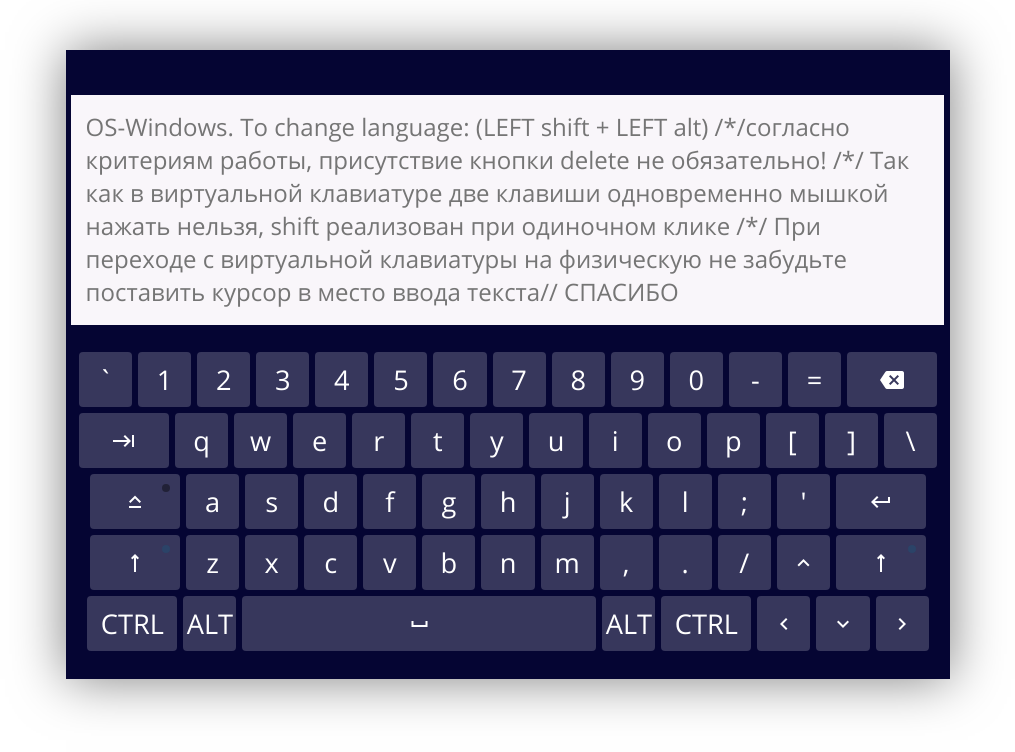
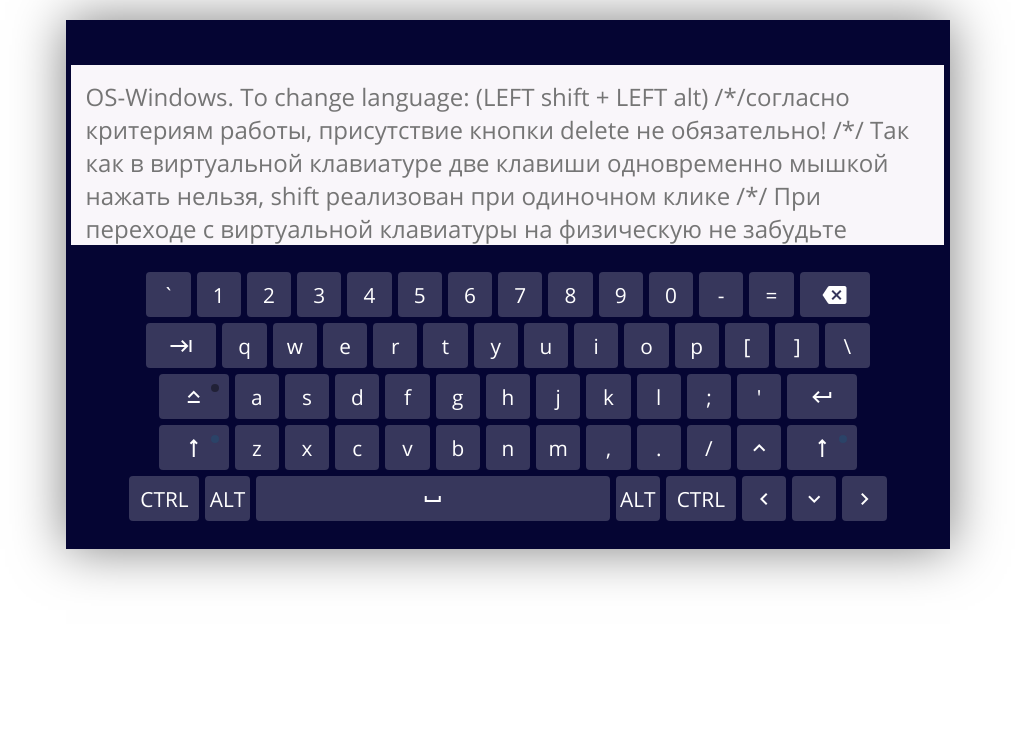
Before and after one commit to SmSka2021/Virtual_Keyboard, a website: page index.html in a window 1280 px wide. Shown: the whole page, without its empty margins (132-1147 px from the left). Drawn offline with Linux system fonts and the light colour scheme; files whose address does not match are found by name.

Commit message:
refactor: correct size keys

```diff
--- a/css/style.css
+++ b/css/style.css
@@ -13,7 +13,7 @@
 font-family: 'Merriweather';
 width: calc(96.5% - 10px);
 margin: 20px 5px;
-height: 200px;
+height: 150px;
 resize: none;
 padding: 15px;
 font-size: 1.5rem;
@@ -25,7 +25,7 @@ background-color:rgb(249, 246, 250);
 }
 .keyboard {
     width: 70%;
-    margin: 50px auto;
+    margin: 20px auto;
     padding: 25px 0;
     background: rgb(5, 5, 51);
     box-shadow: 0 0 50px rgba(0, 0, 0, 0.5);
@@ -38,15 +38,15 @@ background-color:rgb(249, 246, 250);
 }
 .keyboard__key {
     font-family: 'Merriweather';
-    height: 55px;
-    width: 6%;
-    max-width: 90px;
+    height: 45px;
+    width: 5%;
+    max-width: 70px;
     margin: 3px;
     border-radius: 4px;
     border: none;
     background: rgba(255, 255, 255, 0.2);
     color: #ffffff;
-    font-size: 1.7rem;
+    font-size: 1.3rem;
     outline: none;
     cursor: pointer;
     display: inline-flex;
```
